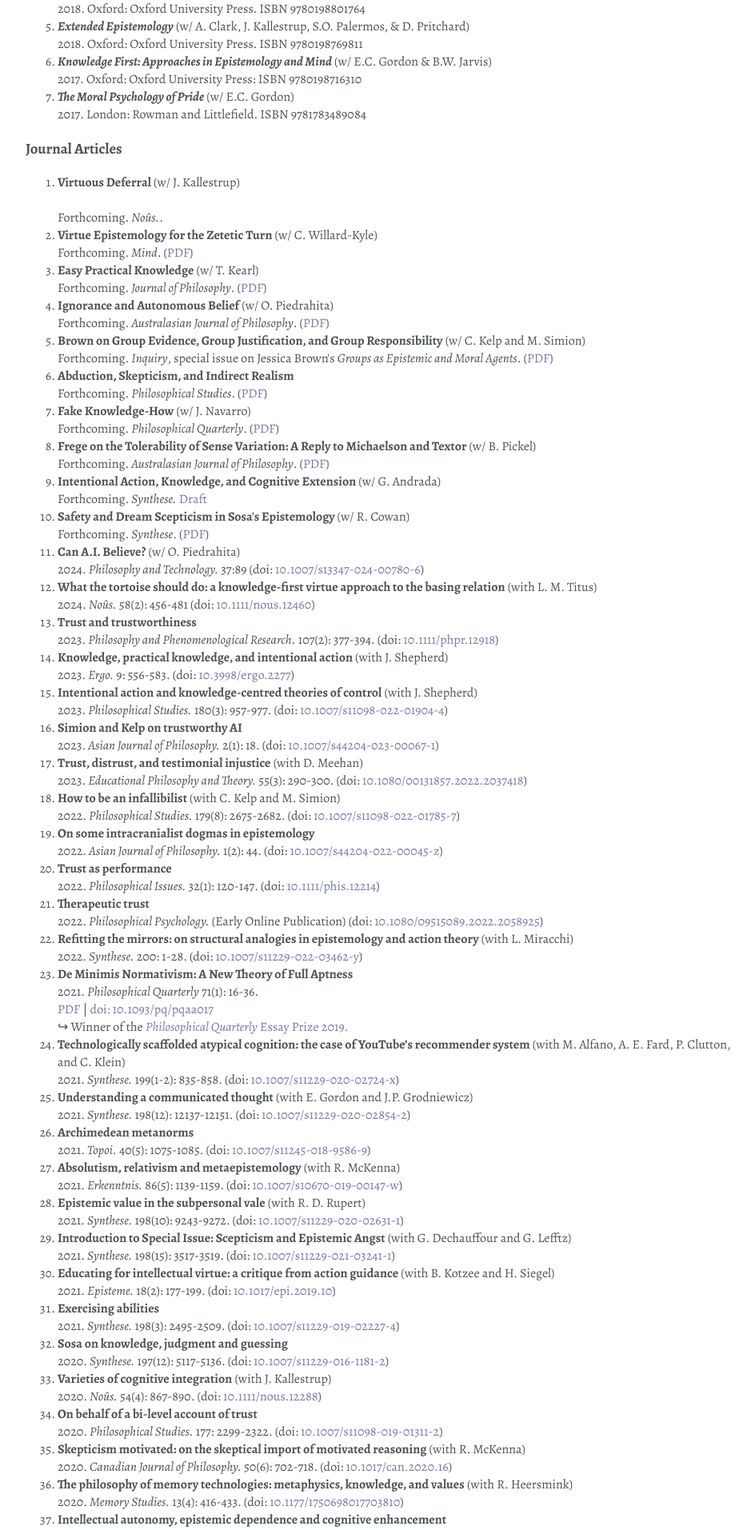
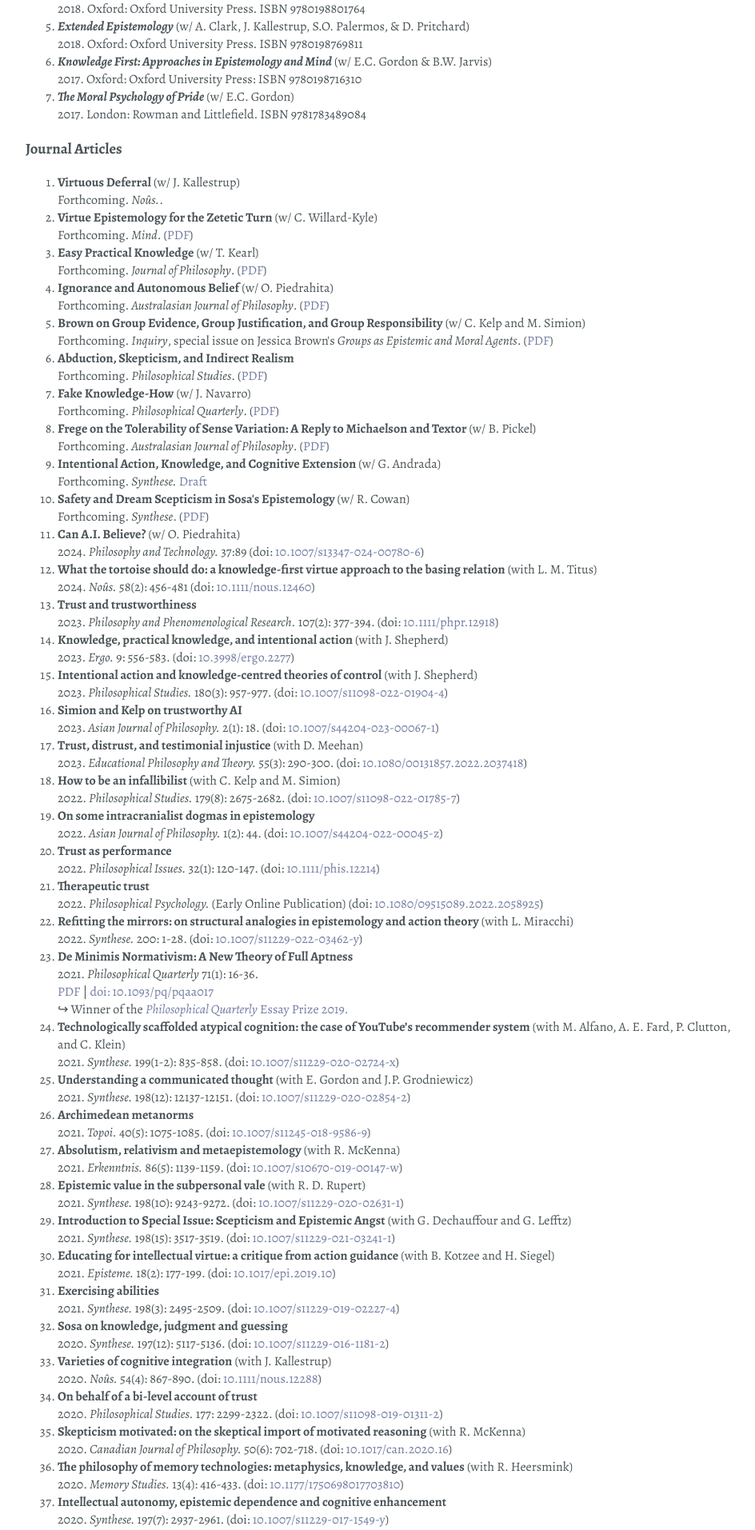
Before and after one commit to jadamcarter/jadamcarter.github.io, a Jekyll site: the page built from index.html, in a window 1280 px wide. Shown: the part 995-2908 px from the top of the page at 80% size, without its empty margins (160-1104 px from the left). Built offline with Jekyll 4.4.1, drawn with Linux system fonts in a browser that asks for light colours; some web fonts are replaced.

Commit message:
nousupdate

```diff
--- a/index.html
+++ b/index.html
@@ -89,7 +89,7 @@ Forthcoming with Oxford University Press: New York.</li>
 
 <ol>
 
-<li><strong>Virtuous Deferral</strong> (w/ J. Kallestrup)</li><br/>
+<li><strong>Virtuous Deferral</strong> (w/ J. Kallestrup)</li>
 Forthcoming. <i>Noûs.</i>. </li>
 
  <li><strong>Virtue Epistemology for the Zetetic Turn</strong> (w/ C. Willard-Kyle)<br/>
```
